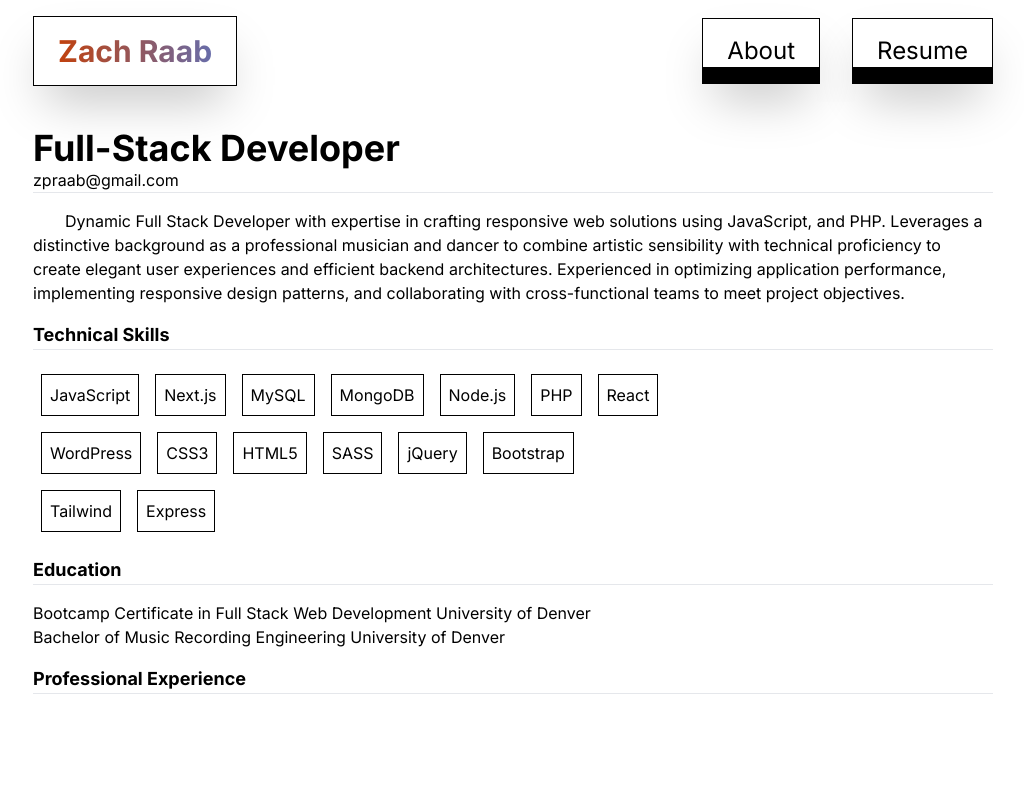
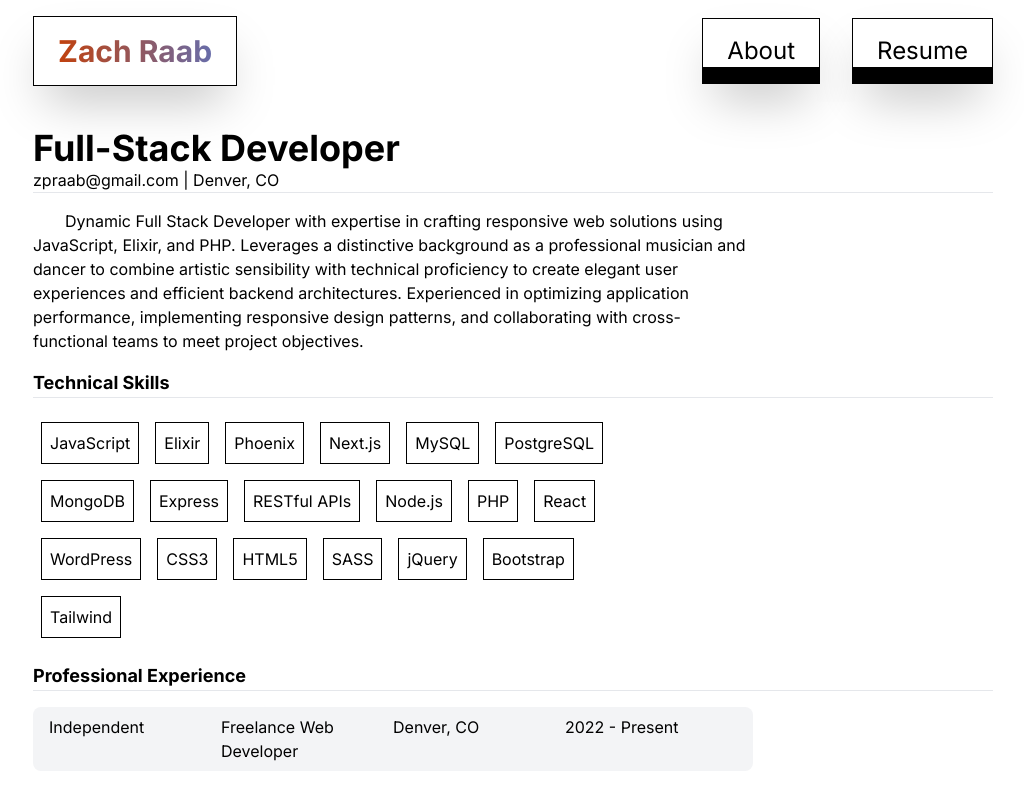
Before and after one commit to zachraab/zachraab-nextjs, a Next.js app: page /resume in a window 1280 px wide. Shown: the top 800 px of the page, without its empty margins (127-1151 px from the left). Built offline with nearby package versions, Linux system fonts and the light colour scheme.

Commit message:
Update resume page

```diff
--- a/app/components/hero-home.tsx
+++ b/app/components/hero-home.tsx
@@ -22,7 +22,7 @@ export default function HeroHome() {
 				<div className="w-full xl:w-1/2">
 					<h1 data-aos="fade-in" className="font-bold text-4xl">Hi I&apos;m Zach!</h1>
 						<hr/>
-					<p data-aos="fade-in" className="text-lg bg-gray-100 rounded-xl p-4">Dynamic Full Stack Developer with expertise in crafting responsive web solutions using JavaScript, and PHP</p>
+					<p data-aos="fade-in" className="text-lg bg-gray-100 rounded-xl p-4">Dynamic Full Stack Developer with expertise in crafting responsive web solutions using JavaScript, Elixir and PHP</p>
 						<br/>
 					<p data-aos="fade-in"  data-aos-delay="100">Feel free to browse through my portfolio to see some of the projects I’ve worked on!</p>
 						<br/>
--- a/app/resume/page.js
+++ b/app/resume/page.js
@@ -1,7 +1,7 @@
 import Nav from "../components/nav"
 
 export default function Resume() {
-	let skillsArray = ['JavaScript', 'Next.js', 'MySQL', 'MongoDB', 'Node.js', 'PHP', 'React', 'WordPress', 'CSS3', 'HTML5', 'SASS', 'jQuery', 'Bootstrap', 'Tailwind', 'Express'];
+	let skillsArray = ['JavaScript', 'Elixir', 'Phoenix', 'Next.js', 'MySQL', 'PostgreSQL', 'MongoDB', 'Express', 'RESTful APIs', 'Node.js', 'PHP', 'React', 'WordPress', 'CSS3', 'HTML5', 'SASS', 'jQuery', 'Bootstrap', 'Tailwind'];
 
 	return (
 		<>
@@ -11,9 +11,9 @@ export default function Resume() {
 				<div className="mb-4 flex flex-col sm:flex-row sm:space-x-8">
 					<div className="flex flex-col justify-center">
 						<h1 data-aos="fade-right" className="font-bold text-4xl">Full-Stack Developer</h1>
-						<h2 data-aos="fade-left" >zpraab@gmail.com</h2>
+						<h2 data-aos="fade-left" ><a href="mailto:zpraab@gmail.com">zpraab@gmail.com</a> | Denver, CO</h2>
 						<hr/>
-						<p data-aos="fade-in" className="indent-8">Dynamic Full Stack Developer with expertise in crafting responsive web solutions using JavaScript, and PHP. Leverages a distinctive background as a professional musician and dancer to combine artistic sensibility with technical proficiency to create elegant user experiences and efficient backend architectures. Experienced in optimizing application performance, implementing responsive design patterns, and collaborating with cross-functional teams to meet project objectives.</p>
+						<p data-aos="fade-in" className="indent-8 w-full md:w-3/4">Dynamic Full Stack Developer with expertise in crafting responsive web solutions using JavaScript, Elixir, and PHP. Leverages a distinctive background as a professional musician and dancer to combine artistic sensibility with technical proficiency to create elegant user experiences and efficient backend architectures. Experienced in optimizing application performance, implementing responsive design patterns, and collaborating with cross-functional teams to meet project objectives.</p>
 					</div>
 				</div>
 				<div className="mb-4 tech-skills">
@@ -27,12 +27,6 @@ export default function Resume() {
 						))}
 					</ul>
 				</div>
-				<div className="mb-4">
-					<h2 data-aos="fade-in" className="font-bold text-lg">Education</h2>
-					<hr/>
-					<p data-aos="fade-in">Bootcamp Certificate in Full Stack Web Development University of Denver</p>
-					<p data-aos="fade-in">Bachelor of Music Recording Engineering University of Denver</p>
-				</div>
 				<div>
 					<h2 data-aos="fade-in" className="font-bold text-lg">Professional Experience</h2>
 					<hr/>
@@ -43,11 +37,11 @@ export default function Resume() {
 							<span className="w-1/2 md:w-1/4">Denver, CO</span>
 							<span className="w-1/2 md:w-1/4">2022 - Present</span>
 						</h3>
-						<p data-aos="fade-in" className="ml-8 mb-4 indent-8">Independent Web Developer specializing in WordPress development and performance optimization for creative agencies and design firms, with demonstrated success delivering high-quality client solutions. Managed ongoing website maintenance and security updates for multiple agency clients while ensuring optimal site performance and functionality. Recently completed a comprehensive website development project for True Finishings, delivering a custom WordPress solution that aligned with client branding and business objectives.</p>
+						<p data-aos="fade-in" className="ml-8 mb-4 indent-8">Contract Developer specializing in web development and performance optimization for creative agencies and design firms, with demonstrated success delivering high-quality client solutions. Managing ongoing website maintenance and security updates for multiple agency clients while ensuring optimal site performance and functionality.</p>
 						<ul className="list-disc list-inside ml-8 mb-4">
-							<li data-aos="fade-in">Maintained strong relationships with multiple creative agencies, serving as their go-to WordPress development partner while consistently meeting project deadlines and budget requirements</li>
-							<li data-aos="fade-in">Successfully delivered custom WordPress website for True Finishings, incorporating advanced functionality including product galleries, quote request system, and content management tools</li>
-							<li data-aos="fade-in">Expanded development expertise beyond WordPress to include modern JavaScript frameworks like React.js and Next.js, while building full-stack applications with MongoDB to deliver more dynamic and scalable client solutions</li>
+							<li data-aos="fade-in">Maintained strong relationships with multiple creative agencies, serving as their go-to development partner while consistently meeting project deadlines and budget requirements</li>
+							<li data-aos="fade-in">Successfully delivered custom WordPress website for True Finishings, incorporating product galleries, and content management tools</li>
+							<li data-aos="fade-in">Expanded development expertise to include modern JavaScript frameworks like React.js and Next.js, while building full-stack applications with Elixir and Phoenix to deliver more dynamic and scalable client solutions through the development of personal projects</li>
 						</ul>
 					</div>
 					<div className="">
@@ -58,15 +52,21 @@ export default function Resume() {
 							<span className="w-1/2 md:w-1/4">2021 - 2022</span>
 						</h3>
 						<ul className="list-disc list-inside ml-8 mb-4">
-							<li data-aos="fade-in">Developed responsive websites using WordPress and custom CMS platforms, ensuring proper display across different browsers and devices</li>
+							<li data-aos="fade-in">Developed responsive websites using JavaScript, PHP, SASS, and WordPress, following established code standards and ensuring proper display across various browsers and devices for efficient future updates</li>
 							<li data-aos="fade-in">Supported project team efforts in delivering quality websites and features within planned timelines</li>
-							<li data-aos="fade-in">Built maintainable websites following established code standards and best practices to ensure efficient future updates</li>
+							<li data-aos="fade-in">Executed SFTP data migrations between sites and configured CI pipelines to automate deployment from repository to production environments</li>
 							<li data-aos="fade-in">Provided input during design reviews to help identify potential development challenges and improve overall user experience</li>
 							<li data-aos="fade-in">Utilized Git version control for code management and followed deployment processes across development, staging, and production environments</li>
 							<li data-aos="fade-in">Participated in code reviews to learn best practices and improve code quality, while contributing to team documentation and testing procedures</li>
 						</ul>
 					</div>
 				</div>
+				<div className="mb-10">
+					<h2 data-aos="fade-in" className="font-bold text-lg">Education</h2>
+					<hr/>
+					<p data-aos="fade-in">Bachelors Degree in Recording Engineering University of Denver</p>
+					<p data-aos="fade-in">6-Month Full-Time Bootcamp Certificate in Full Stack Web Development University of Denver</p>
+				</div>
 			</div>
 		</>
 	)
```
